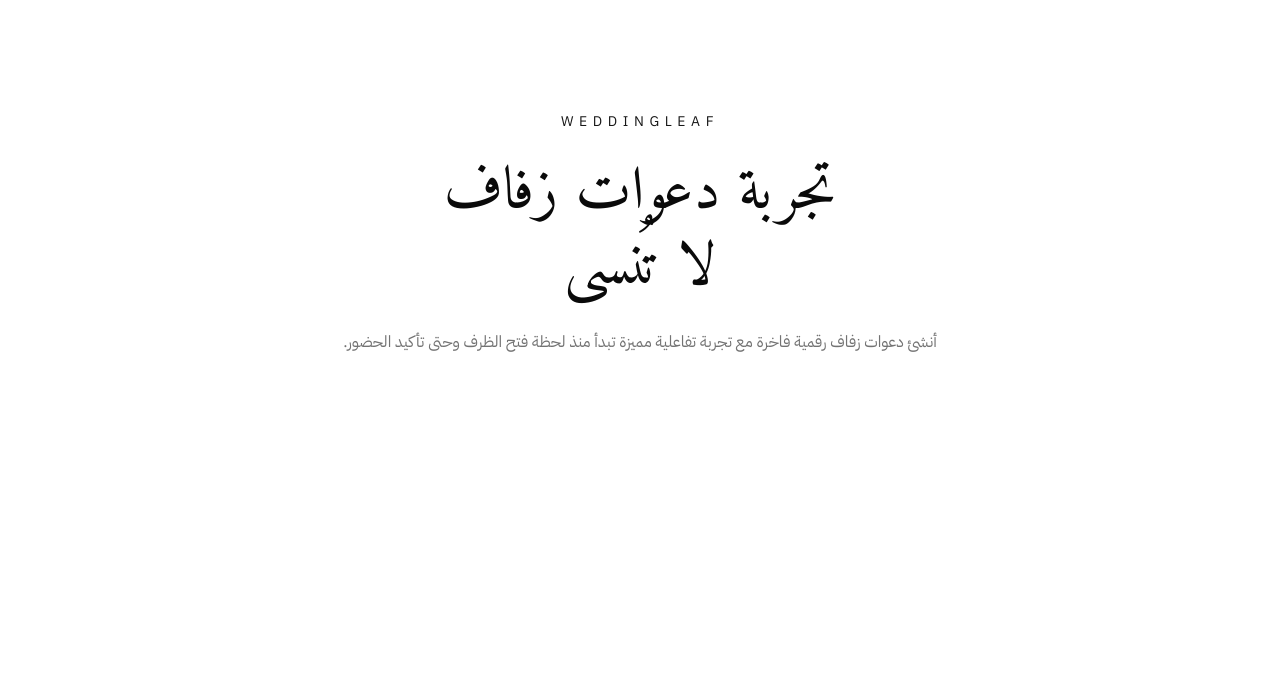
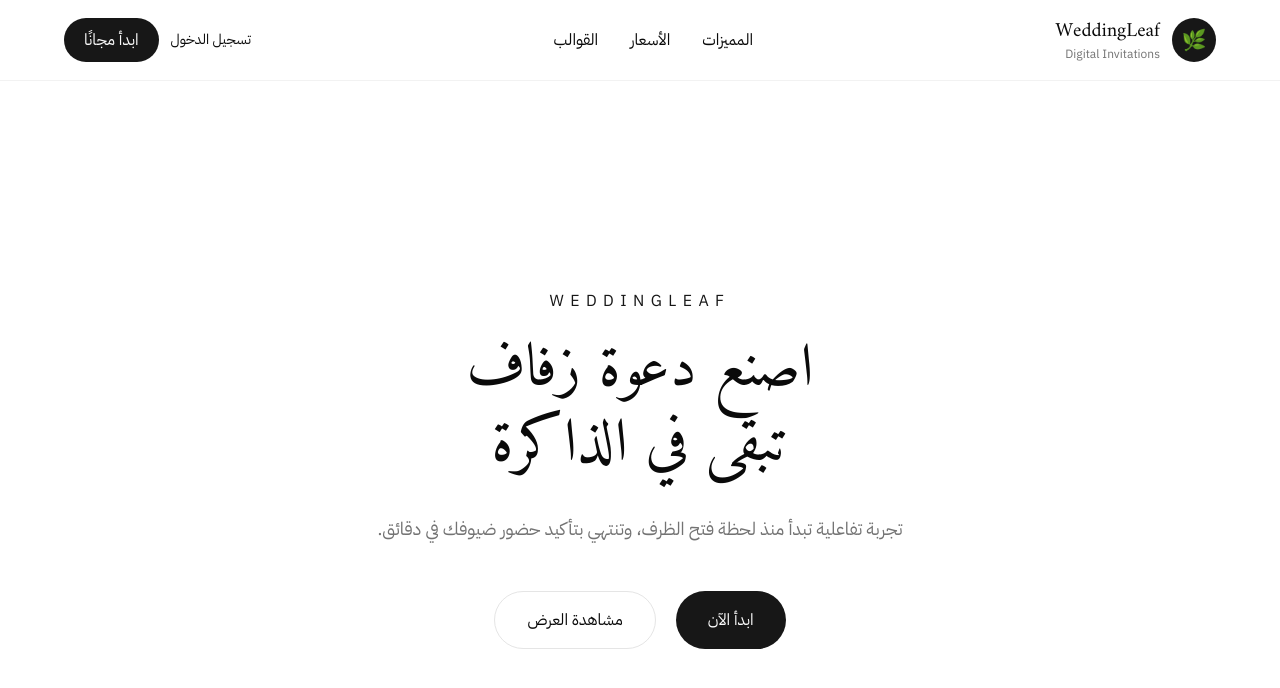
Before and after one commit to Bassil-Qadi/WeddingLeaf, a Next.js app: page / in a window 1280 px wide. Shown: the top 688 px of the page. Built offline with nearby package versions, Linux system fonts and the light colour scheme.

Commit message:
feat: create landing page navbar and hero

```diff
--- a/app/page.tsx
+++ b/app/page.tsx
@@ -1,29 +1,13 @@
 import { PageContainer } from "@/components/common/page-container";
 import { Section } from "@/components/common/section";
+import { Hero } from "@/features/home/components/hero";
+import { Navbar } from "@/features/home/components/navbar";
 
 export default function HomePage() {
   return (
     <main>
-      <Section>
-        <PageContainer>
-          <div className="space-y-6 text-center">
-            <p className="text-sm uppercase tracking-[0.4em] text-primary">
-              WeddingLeaf
-            </p>
-
-            <h1 className="font-heading text-6xl leading-tight">
-              تجربة دعوات زفاف
-              <br />
-              لا تُنسى
-            </h1>
-
-            <p className="mx-auto max-w-2xl text-muted-foreground">
-              أنشئ دعوات زفاف رقمية فاخرة مع تجربة تفاعلية مميزة
-              تبدأ منذ لحظة فتح الظرف وحتى تأكيد الحضور.
-            </p>
-          </div>
-        </PageContainer>
-      </Section>
+      <Navbar />
+      <Hero />
     </main>
   );
 }
--- /dev/null
+++ b/features/home/components/hero.tsx
@@ -0,0 +1,67 @@
+"use client";
+
+import { motion } from "framer-motion";
+import { PageContainer } from "@/components/common/page-container";
+import { Section } from "@/components/common/section";
+import { motion as motionPreset } from "@/config/motion";
+
+export function Hero() {
+  return (
+    <Section className="relative overflow-hidden">
+
+      <PageContainer>
+
+        <div className="mx-auto max-w-4xl py-24 text-center">
+
+          <motion.p
+            initial={{ opacity: 0, y: 20 }}
+            animate={{ opacity: 1, y: 0 }}
+            transition={motionPreset.fast}
+            className="mb-5 text-primary tracking-[0.4em]"
+          >
+            WEDDINGLEAF
+          </motion.p>
+
+          <motion.h1
+            initial={{ opacity: 0, y: 30 }}
+            animate={{ opacity: 1, y: 0 }}
+            transition={motionPreset.luxury}
+            className="font-heading text-6xl leading-tight"
+          >
+            اصنع دعوة زفاف
+            <br />
+            تبقى في الذاكرة
+          </motion.h1>
+
+          <motion.p
+            initial={{ opacity: 0 }}
+            animate={{ opacity: 1 }}
+            transition={motionPreset.cinematic}
+            className="mx-auto mt-8 max-w-2xl text-lg text-muted-foreground"
+          >
+            تجربة تفاعلية تبدأ منذ لحظة فتح الظرف،
+            وتنتهي بتأكيد حضور ضيوفك في دقائق.
+          </motion.p>
+
+          <motion.div
+            initial={{ opacity: 0, y: 25 }}
+            animate={{ opacity: 1, y: 0 }}
+            transition={motionPreset.cinematic}
+            className="mt-12 flex justify-center gap-5"
+          >
+            <button className="rounded-full bg-primary px-8 py-4 text-primary-foreground">
+              ابدأ الآن
+            </button>
+
+            <button className="rounded-full border px-8 py-4">
+              مشاهدة العرض
+            </button>
+          </motion.div>
+
+        </div>
+
+      </PageContainer>
+
+    </Section>
+  );
+}
--- /dev/null
+++ b/features/home/components/navbar.tsx
@@ -0,0 +1,72 @@
+import Link from "next/link";
+import { PageContainer } from "@/components/common/page-container";
+
+export function Navbar() {
+  return (
+    <header className="sticky top-0 z-50 border-b border-black/5 bg-background/80 backdrop-blur-xl">
+      <PageContainer>
+        <div className="flex h-20 items-center justify-between">
+
+          {/* Logo */}
+
+          <Link href="/" className="flex items-center gap-3">
+
+            <div className="flex h-11 w-11 items-center justify-center rounded-full bg-primary text-primary-foreground text-xl">
+              🌿
+            </div>
+
+            <div>
+              <p className="font-heading text-xl">
+                WeddingLeaf
+              </p>
+
+              <p className="text-xs text-muted-foreground">
+                Digital Invitations
+              </p>
+            </div>
+
+          </Link>
+
+          {/* Navigation */}
+
+          <nav className="hidden items-center gap-8 md:flex">
+
+            <Link href="#">
+              المميزات
+            </Link>
+
+            <Link href="#">
+              الأسعار
+            </Link>
+
+            <Link href="#">
+              القوالب
+            </Link>
+
+          </nav>
+
+          {/* Buttons */}
+
+          <div className="flex items-center gap-3">
+
+            <Link
+              href="/login"
+              className="text-sm"
+            >
+              تسجيل الدخول
+            </Link>
+
+            <Link
+              href="/register"
+              className="rounded-full bg-primary px-5 py-2.5 text-primary-foreground transition hover:opacity-90"
+            >
+              ابدأ مجانًا
+            </Link>
+
+          </div>
+
+        </div>
+      </PageContainer>
+    </header>
+  );
+}
```
